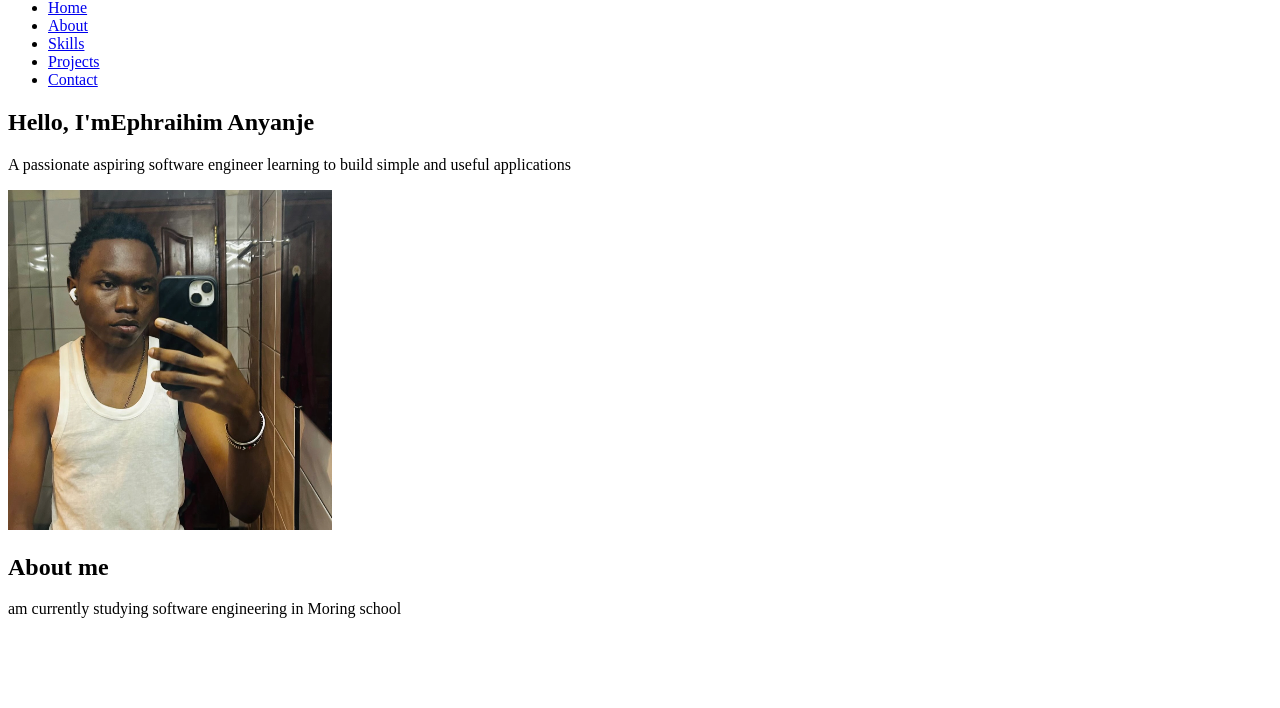
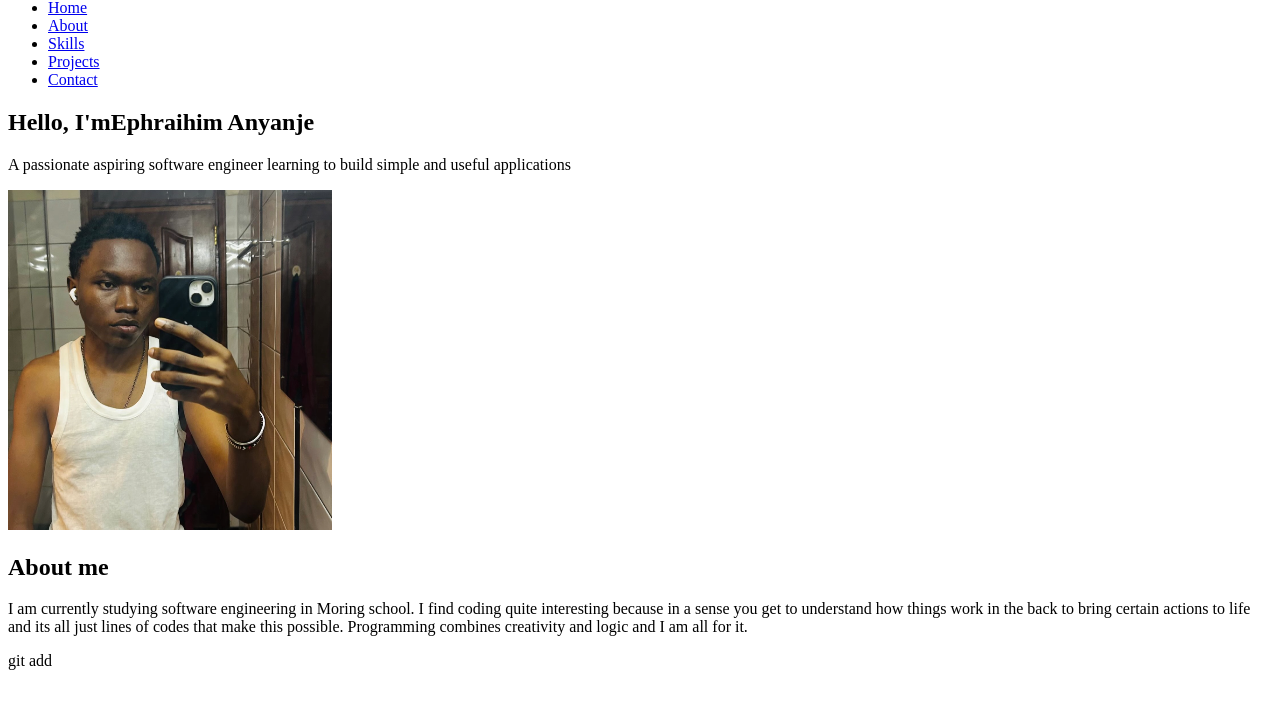
Before and after one commit to Ephrahim-Anyanje/Portfolio_project, a plain HTML site: page index.html in a window 1280 px wide. Shown: the part 68-776 px from the top of the page. Drawn offline with Linux system fonts and the light colour scheme.

Commit message:
added paragraph

```diff
--- a/index.html
+++ b/index.html
@@ -32,7 +32,14 @@
     <!-- About section -->
     <section id="about" class="section">
       <h2>About me</h2>
-      <p>am currently studying software engineering in Moring school</p>
+      <p>
+        I am currently studying software engineering in Moring school. I find
+        coding quite interesting because in a sense you get to understand how
+        things work in the back to bring certain actions to life and its all
+        just lines of codes that make this possible. Programming combines
+        creativity and logic and I am all for it.
+      </p>
+      git add
     </section>
   </body>
 </html>
```
